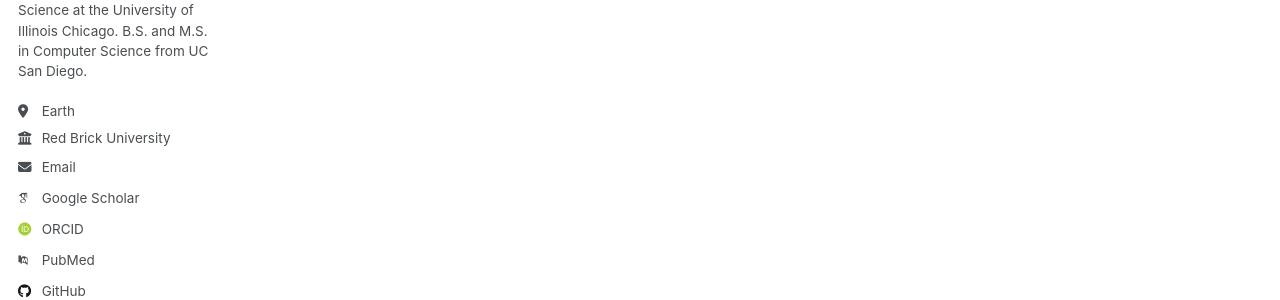
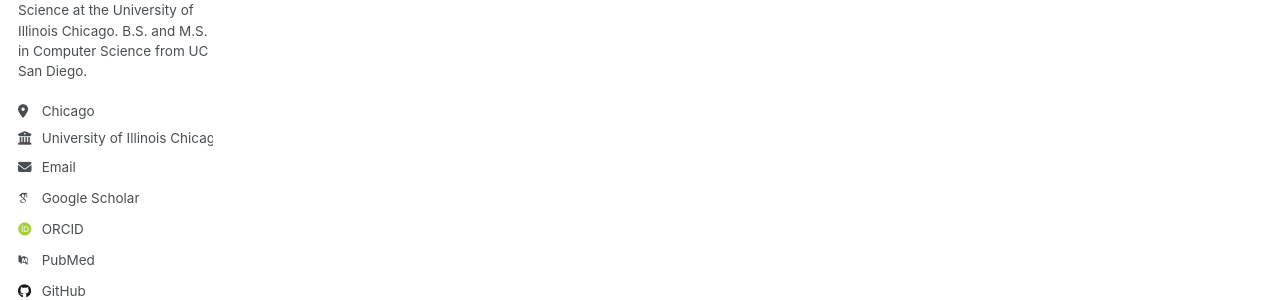
Before and after one commit to sora1998/sora1998.github.io, a Jekyll site: the page built from _pages/category-archive.html, in a window 1280 px wide. Shown: the part 325-625 px from the top of the page. Built offline with Jekyll 4.4.1, drawn with Linux system fonts in a browser that asks for light colours; some web fonts are replaced; a script that is not in the unit is left out.

Commit message:
Update _config.yml

```diff
--- a/_config.yml
+++ b/_config.yml
@@ -27,10 +27,10 @@ author:
   name             : "Enze Ma"
   pronouns         : "he/him"
   bio              : "Ph.D. Student in Computer Science at the University of Illinois Chicago. B.S. and M.S. in Computer Science from UC San Diego."
-  location         : "Earth"
-  employer         : "Red Brick University"
+  location         : "Chicago"
+  employer         : "University of Illinois Chicago"
   uri              : # URL
-  email            : "none@example.org"
+  email            : "ema264@uic.edu"
 
   # Academic websites
   academia         : # URL
```
